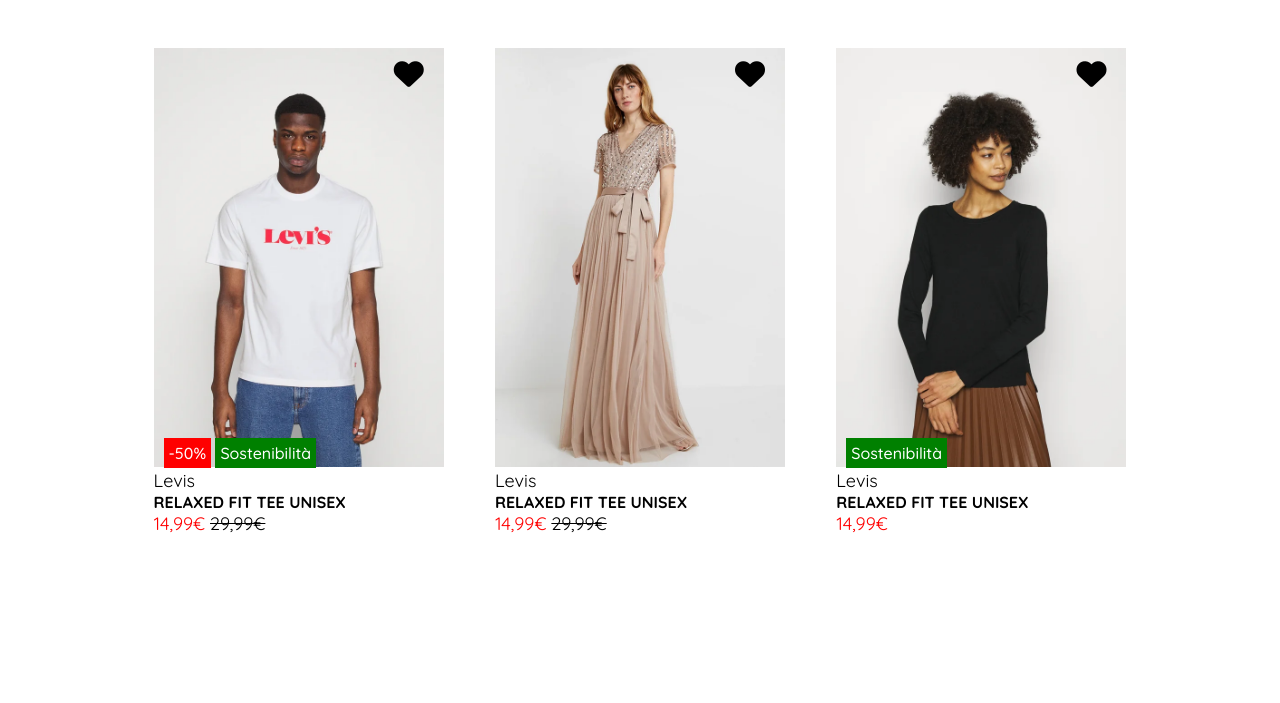
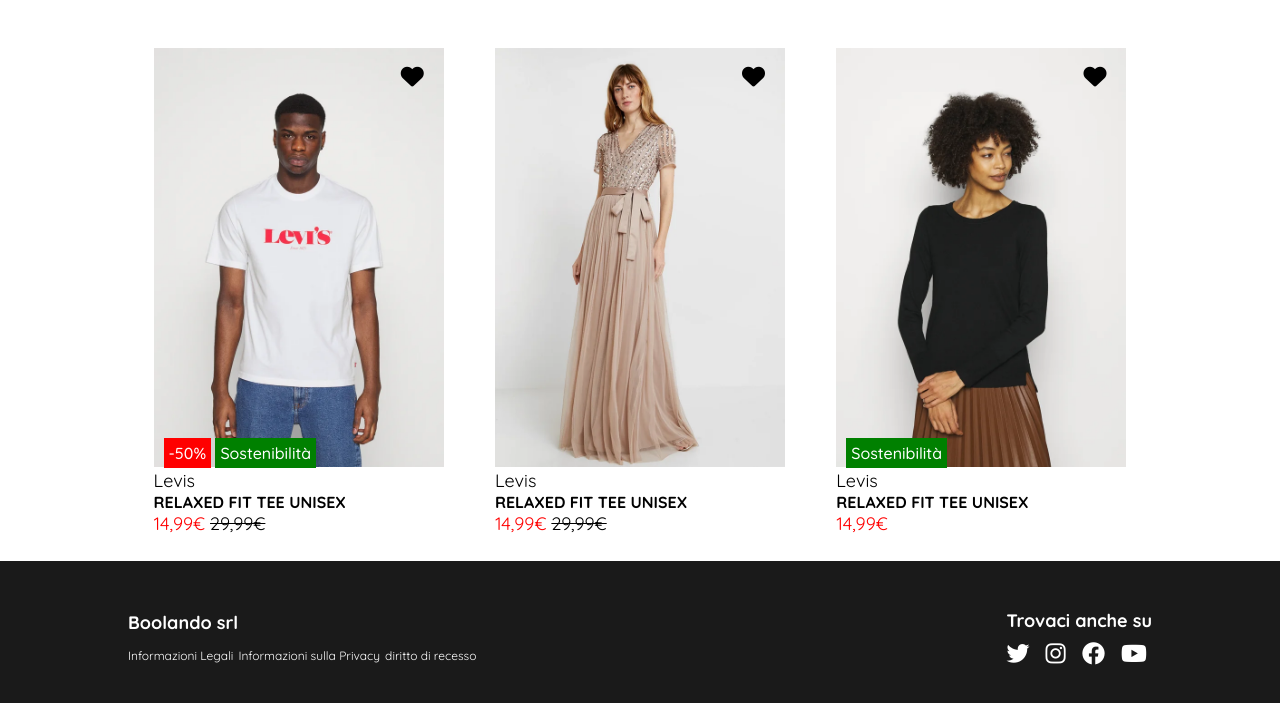
Before and after one commit to PietroDeBianchi/html-css-boolando, a plain HTML site: page index.html in a window 1280 px wide. Shown: the part 611-1314 px from the top of the page. Before the commit the page ends 1172 px from the top, so only its background shows below. Drawn offline with Linux system fonts and the light colour scheme.

Commit message:
finito :)

```diff
--- a/css/style.css
+++ b/css/style.css
@@ -13,6 +13,15 @@ body {
 
 a {
     text-decoration: none;
+    color: white;
+}
+
+li {
+    list-style-type: none;
+}
+
+i {
+    font-size: 23px;
 }
 
 /* HEADER STYLE */
@@ -40,18 +49,15 @@ a {
 }
 
 .top-link li {
-    list-style-type: none;
     padding: 0 6px;
 }
 
-li a {
-    color: white;
+.top-link a {
     font-weight: 700;
 }
 
-li i {
+.top-link i {
     color: white;
-    font-size: 23px;
     padding: 0 4px;
 }
 
@@ -68,7 +74,6 @@ li i {
 
 main {
     padding-top: 7.5%;
-    height: 1000px;
 }
 
 #container {
@@ -161,6 +166,37 @@ main {
     text-decoration: line-through;
 }
 
+/* FOOTER STYLE */
+
+footer {
+    background-color: rgb(26, 26, 26);
+    padding: 3% 0;
+}
+
+#resource {
+    width: 80%;
+    margin: auto;
+    display: flex;
+    justify-content: space-between;
+    align-items: center;
+}
+
+.list {
+    display: flex;
+    justify-content: space-between;
+}
+
+footer h5 {
+    color: white;
+    font-size: 18px;
+    padding: 10px 0;
+}
+
+footer a {
+    font-size: 12px;
+    padding-right: 5px;
+}
+
 /* HOVERT STYLE */
 
 a:hover {
--- a/index.html
+++ b/index.html
@@ -147,13 +147,33 @@
                     <span class="final-price">14,99€ </span>
                 </div>
             </div>
-
-
         </div>
-
     </main>
 
     <footer>
+        <div id="resource">
+            <div id="footer-left">
+                <h5>Boolando srl</h5>
+                <div>
+                    <ul class="legal-info list">
+                        <li><a href="">Informazioni Legali</a></li>
+                        <li><a href="">Informazioni sulla Privacy</a></li>
+                        <li><a href="">diritto di recesso</a></li>
+                    </ul>
+                </div>
+            </div>
+            <div id="footer-right">
+                <h5>Trovaci anche su</h5>
+                <div>
+                    <ul class="social-icon list">
+                        <li><a href=""><i class="fa-brands fa-twitter"></i></a></li>
+                        <li><a href=""><i class="fa-brands fa-instagram"></i></a></li>
+                        <li><a href=""><i class="fa-brands fa-facebook"></i></a></li>
+                        <li><a href=""><i class="fa-brands fa-youtube"></i></a></li>
+                    </ul>
+                </div>
+            </div>
+        </div>
 
     </footer>
 
```
